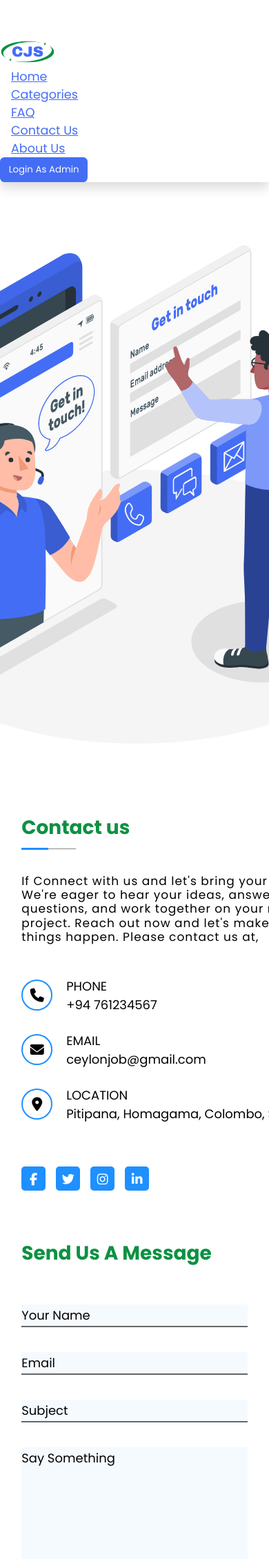
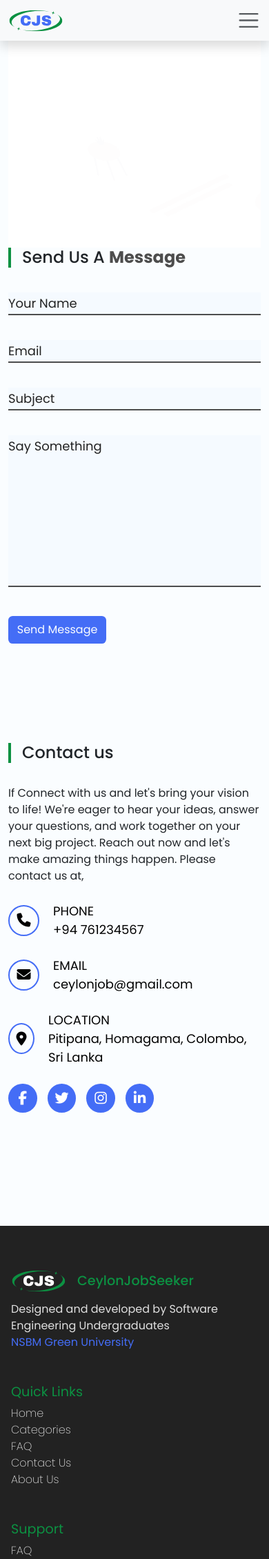
Before and after one commit to LakshanRukantha/CeylonJobSeeker, a PHP site: page /contact.html in a window 390 px wide. Shown: the top 2260 px of the page at 69% size. Run offline with PHP 8.4, Linux system fonts and the light colour scheme; some libraries are stand-ins or nearby versions.

Commit message:
contact page

```diff
--- a/contact.html
+++ b/contact.html
@@ -1,15 +1,24 @@
 <!DOCTYPE html>
 <html>
 <head>
-	<!-- *******  Link To CSS Style Sheet  ******* -->
+
+	<!--                     Bootstrap CSS - CDN               -->
+
+    <link
+      href="https://cdn.jsdelivr.net/npm/bootstrap@5.3.0/dist/css/bootstrap.min.css"
+      rel="stylesheet"
+      integrity="sha384-9ndCyUaIbzAi2FUVXJi0CjmCapSmO7SnpJef0486qhLnuZ2cdeRhO02iuK6FUUVM"
+      crossorigin="anonymous"
+    />
+
+	<!--                    Link To CSS Style Sheet                         -->
+
 	<link rel="stylesheet" href="./styles/contact.css"/>
     <link rel="stylesheet" href="./styles/main.css" />
 
-	<!-- *******  Font Awesome Icons Link  ******* -->
+	<!--                    Font Awesome Icons Link                      -->
+
 	<link rel="stylesheet" href="https://cdnjs.cloudflare.com/ajax/libs/font-awesome/6.1.1/css/all.min.css"/>
-
-	<!-- *******  Link To Goggle Fonts  *******  -->
-	<link href="https://fonts.googleapis.com/css2?family=Poppins:ital,wght@0,100;0,200;0,400;0,500;0,600;0,800;1,900&display=swap" rel="stylesheet">
 
 	<meta name="viewport" content="width=device-width, initial-scale=1.0">
 
@@ -17,13 +26,15 @@
 </head>
 <body>
 
+	<div class="main-wrapper">
 
-	<div class="main-wrapper">
-		<!-- Navbar Start -->
+
+		<!--                           Navbar Start                     -->
+
 		<nav class="navbar navbar-expand-lg fixed-top w-full bg-body-tertiary">
 		  <div class="container-fluid px-lg-4">
-			<a class="navbar-brand" href="index.html"
-			  ><img
+			<a class="navbar-brand" href="index.html">
+			  <img
 				class="img-logo"
 				src="./assets/images/logo.svg"
 				alt="CJS Logo"
@@ -42,15 +53,10 @@
 			<div class="collapse navbar-collapse" id="navbarSupportedContent">
 			  <ul class="navbar-nav mx-auto mb-2 mb-lg-0">
 				<li class="nav-item">
-				  <a
-					class="nav-link active"
-					aria-current="page"
-					href="./index.html"
-					>Home</a
-				  >
+				  <a class="nav-link active" aria-current="page" href="index.html">Home</a>
 				</li>
 				<li class="nav-item">
-				  <a class="nav-link" href="categories.html">Categories</a>
+				  <a class="nav-link" href="categories.php">Categories</a>
 				</li>
 				<li class="nav-item">
 				  <a class="nav-link" href="faq.html">FAQ</a>
@@ -62,106 +68,41 @@
 				  <a class="nav-link" href="about.html">About Us</a>
 				</li>
 			  </ul>
-			  <a href="./admin-login.html"
-				><button class="btn-primary" type="button">
-				  Login As Admin
-				</button></a
-			  >
+			  <button class="btn-primary" type="submit">Login As Admin</button>
 			</div>
 		  </div>
 		</nav>
-		<!-- Navbar End -->
-    <br>
-
-	  <div class="container">
-		<img src="assets\images\contact\contact.gif" alt="Contact GIF" class="responsive-gif">
-	  </div>
 
 
+		<!--                          Navbar End                     -->
 
 
 	<div class="container">
-		<main class="row">
+		<main class="row" name="xxx">
 
-			<!--  *******   Left Section (Column) Starts   *******  -->
+			<!--           Left Section (Column) Starts          -->
 
-			<section class="col left">
+			<section class="col left" name="xxx">
 
-				<!--  *******   Title Starts   *******  -->
+				<div class="gif-container">
+                    <img src="./assets/images/contact/contact.gif" alt="Contact GIF" class="responsive-gif">
+                </div>
+					  <!--  *******   Social Media Ends   *******  -->
 
-				<div class="contactTitle">
-					<h2>Contact us</h2>
-					<p><br>If Connect with us and let's bring your vision to life! We're eager to hear your ideas,
-						answer your questions, and work together on your next big project.
-						 Reach out now and let's make amazing things happen. Please contact us  at,</p>
-				</div>
-
-				<!--  *******   Title Ends   *******  -->
-
-				<!--  *******   Contact Info Starts   *******  -->
-
-				<div class="contactInfo">
-					<div class="iconGroup">
-						<div class="icon">
-							<i class="fa-solid fa-phone"></i>
-						</div>
-						<div class="details">
-							<span>Phone</span>
-							<span>+94 761234567</span>
-						</div>
-					</div>
-
-					<div class="iconGroup">
-						<div class="icon">
-							<i class="fa-solid fa-envelope"></i>
-						</div>
-						<div class="details">
-							<span>Email</span>
-							<span>ceylonjob@gmail.com</span>
-						</div>
-					</div>
-
-					<div class="iconGroup">
-						<div class="icon">
-							<i class="fa-solid fa-location-dot"></i>
-						</div>
-						<div class="details">
-							<span>Location</span>
-							<span>Pitipana, Homagama, Colombo, Sri Lanka</span>
-						</div>
-					</div>
-
-				</div>
-
-				<!--  *******   Contact Info Ends   *******  -->
-
-				<!--  *******   Social Media Starts   *******  -->
-
-				<div class="socialMedia">
-					<a href="#"><i class="fa-brands fa-facebook-f"></i></a>
-					<a href="#"><i class="fa-brands fa-twitter"></i></a>
-					<a href="#"><i class="fa-brands fa-instagram"></i></a>
-					<a href="#"><i class="fa-brands fa-linkedin-in"></i></a>
-				</div>
-
-				<!--  *******   Social Media Ends   *******  -->
-				<br><br>
 			</section>
-
-
 			<!--  *******   Left Section (Column) Ends   *******  -->
 
 			<!--  *******   Right Section (Column) Starts   *******  -->
 
-			<section class="col right">
+			<section class="col right" name="xxx">
 
 				<!--  *******   Form Starts   *******  -->
-				<div class="contactTitle">
-					<h2>Send Us A Message</h2>
+				<div>
+					<h2 class="section-title">Send Us A <span>Message</span></h2>
 				</div>
 
 
-				<form class="messageForm" action="message.php">
+				<form class="messageForm">
 
 					<div class="inputGroup halfWidth">
 						<input type="text" name="" required="required">
@@ -199,7 +140,78 @@
 	</div>
 
 
-<!-- Footer Start -->
+	<div class="container">
+		<main class="row" name="yyy">
+
+			<!--  *******   Left Section (Column) Starts   *******  -->
+         <!--  *******   Title Starts   *******  -->
+			<section class="col left" name="xxx">
+
+    <div>
+        <h2 class="section-title">Contact us</h2>
+        <p><br>If Connect with us and let's bring your vision to life! We're eager to hear your ideas,
+            answer your questions, and work together on your next big project.
+             Reach out now and let's make amazing things happen. Please contact us  at,</p>
+    </div>
+            <!--                     Title Ends                    -->
+
+            <!--                   Contact Info Starts               -->
+
+            <div class="contactInfo">
+                <div class="iconGroup">
+                    <div class="icon">
+                        <i class="fa-solid fa-phone"></i>
+                    </div>
+                    <div class="details">
+                        <span>Phone</span>
+                        <span>+94 761234567</span>
+                    </div>
+                </div>
+
+                <div class="iconGroup">
+                    <div class="icon">
+                        <i class="fa-solid fa-envelope"></i>
+                    </div>
+                    <div class="details">
+                        <span>Email</span>
+                        <span>ceylonjob@gmail.com</span>
+                    </div>
+                </div>
+
+                <div class="iconGroup">
+                    <div class="icon">
+                        <i class="fa-solid fa-location-dot"></i>
+                    </div>
+                    <div class="details">
+                        <span>Location</span>
+                        <span>Pitipana, Homagama, Colombo, Sri Lanka</span>
+                    </div>
+                </div>
+
+            </div>
+
+            <!--                        Contact Info Ends                  -->
+
+            <!--                      Social Media Starts                   -->
+
+            <div class="socialMedia">
+                <a href="#"><i class="fa-brands fa-facebook-f"></i></a>
+                <a href="#"><i class="fa-brands fa-twitter"></i></a>
+                <a href="#"><i class="fa-brands fa-instagram"></i></a>
+                <a href="#"><i class="fa-brands fa-linkedin-in"></i></a>
+            </div>
+
+                  <!--                      Social Media Ends                 -->
+            </section>
+		</main>
+	</div>
+
+
+
+
+
+<!--                    Footer Start                  -->
+
 <footer class="w-100">
 	<div class="footer">
 	  <div class="footer-section flex-grow-1 mb-3">
@@ -285,9 +297,13 @@
 	  <span>Cookies</span>
 	</div>
   </footer>
-  <!-- Footer End -->
+
+  <!--                       Footer End                  -->
+
 </div>
+
 <!-- Popper - CDN -->
+
 <script
   src="https://cdn.jsdelivr.net/npm/@popperjs/core@2.11.8/dist/umd/popper.min.js"
   integrity="sha384-I7E8VVD/ismYTF4hNIPjVp/Zjvgyol6VFvRkX/vR+Vc4jQkC+hVqc2pM8ODewa9r"
--- a/styles/contact.css
+++ b/styles/contact.css
@@ -1,232 +1,181 @@
-@import url("https://fonts.googleapis.com/css2?family=Poppins:wght@100;200;300;400;500;600;700;800;900&display=swap");
-
-:root {
-  --primary-color: #446df6;
-  --secondary-color: #0c9142;
-  --text-primary-color: #222222;
-  --text-secondary-color: #4d4d4d;
-  --text-light-color: #fafdff;
-  --bg-light-blue: #f5faff;
-  --text-light-color-2: #e0e0e0;
-  --bg-shade-blue: #446df620;
-  --shadow-dark: rgba(0, 0, 0, 0.1);
+body{
+	width: 100%;
+	min-height: 100vh;
+	background-color: var(--text-light-color);
 }
 
-* {
-  margin: 0;
-  padding: 0;
-  box-sizing: border-box;
-  /* outline: 1px solid red; */
-  font-family: Poppins, sans-serif;
+                         /* gif */
+ /* gif */
+.gif-container {
+	display: flex;
+	justify-content: center;
+	align-items: center;
+	height: 500px; /* Set the height of the GIF container */
+	overflow: hidden;
+	position: relative;
   }
 
-.main-wrapper {
-  width: 100%;
+  .responsive-gif {
+	width: auto;
 	height: 100%;
-  overflow-x: hidden;
-  margin-top: 4rem;
+	display: block;
+	max-width: 100%; /* Ensure the GIF doesn't exceed its original size */
+	object-fit: cover; /* Scale the GIF to cover the entire container */
   }
 
-.img-logo {
-  width: 80px;
+  /* Media query for responsive adjustments */
+  @media (max-width: 768px) {
+	.gif-container {
+	  height: 300px; /* Adjust the height for mobile screens */
 	}
 
-.divider {
-  width: 100%;
-  height: 2px;
-  background-color: var(--text-light-color-2);
-  margin: 1rem 0;
+	.responsive-gif {
+	  width: 100%; /* Adjust the width for mobile screens */
+	  height: 100%; /* Adjust the height for mobile screens */
+	}
   }
 
-.btn-primary {
-  border: none;
-  outline: none;
-  padding: 0.5rem 0.8rem;
-  border-radius: 0.4rem;
-  color: var(--text-light-color);
-  background-color: var(--primary-color);
-  border-color: var(--primary-color);
-  transition: all 0.3s ease-in-out;
-}
 
-.btn-primary:hover {
-  box-shadow: 0 0.5rem 1rem rgba(0, 0, 0, 0.25);
+
+.btn-primary:active {
+  transform: scale(0.98);
 }
 
 .btn-primary:active {
   transform: scale(0.98);
 }
 
-/* Navbar Styles */
+.container{
+	width: 100%;
+	min-height: 100vh;
+	display: flex;
+	justify-content: center;
+	align-items: center;
 
-.navbar {
-  box-shadow: 0 0.5rem 1rem rgba(0, 0, 0, 0.15);
 }
-
-.navbar-toggler,
-.navbar-toggler:focus {
-  border: none;
-  outline: none;
-  transition: 0.3s transform ease-in-out;
-  box-shadow: none;
-  padding: 0;
+.container .row.xxx{
+	display: flex;
+	justify-content: space-between;
+	width: 100%;
+	max-width: 1100px;
 }
-
-.navbar-toggler:active {
-  transform: scale(0.8);
-}
-
-.navbar-toggler span {
-  height: 2.2rem;
-  width: 2.2rem;
-}
-
-.nav-item .nav-link {
-  color: var(--primary-color);
-  font-weight: 400;
-  margin-right: 1rem;
-  font-size: 1.1rem;
-  padding: 0.5rem 1rem;
-}
-
-.nav-item .nav-link:hover {
-  background-color: var(--bg-shade-blue);
-  border-radius: 0.4rem;
-}
-
-#navbarSupportedContent1 .navbar-nav.mr-auto .nav-item {
-  font-weight: 400;
-}
-
-                                      /* Footer Styles */
-
-footer {
-  width: 100%;
-  background-color: var(--text-primary-color);
-}
-
-.footer {
-  display: flex;
-  max-width: 1140px;
-  margin: 0 auto;
-  padding: 4rem 1rem !important;
-  gap: 2rem;
-  flex-wrap: wrap;
-  justify-content: flex-start;
-}
-
-.footer .footer-section {
-  min-width: 200px;
-  max-width: 350px;
-  color: var(--text-light-color);
-}
-
-.footer .footer-section .brand-text {
-  display: flex;
-  align-items: center;
-  font-size: 1.2rem;
-  justify-content: flex-start;
-  font-weight: 500;
-  gap: 1rem;
-  text-decoration: none;
-  color: var(--secondary-color);
-}
-
-.footer .footer-section.flex-grow-1 h6 {
-  font-weight: 400;
-  font-size: 1.2rem;
-  color: var(--secondary-color);
-}
-
-.footer .footer-section .site-info {
+.row section.col.xxx{
 	display: flex;
 	flex-direction: column;
-  margin-top: 0.8rem;
-  color: var(--text-light-color-2);
 }
+.row section.left.xxx{
 
-.footer .footer-section .site-info a {
-  text-decoration: none;
-  color: var(--primary-color);
-  transition: color 0.2s ease-in-out;
+	flex-basis: 25%;
+	min-width: 500px;
+	margin-right: 50px;
 }
-
-.footer .footer-section a {
-  color: var(--text-light-color);
-}
-
-.footer .footer-section ul {
-  list-style: none;
-  padding-left: 0;
-}
-
-.footer .footer-section ul li a {
-  color: var(--text-light-color-2);
-  font-weight: 200;
-  padding-left: 0;
-  padding: 0.2rem 0;
-  transition: padding-left 0.4s ease-in-out;
-  text-decoration: none;
-}
-
-.footer .footer-section ul li a:hover {
-  position: relative;
-  cursor: pointer;
-  padding-left: 0.5rem;
-}
-
-.social-icon-links {
-  display: flex;
-  gap: 1rem;
-  padding-top: 0.2rem;
-}
-
-.social-icon-links a {
-  text-decoration: none;
-}
-
-.social-icon-links a i {
-  font-size: 1.2rem;
-  transition: color 0.2s ease-in-out;
-}
-
-.social-icon-links a i:hover {
-  color: var(--primary-color);
-}
-
-footer .footer-end {
-  display: flex;
-  padding: 0.5rem 1rem;
-  align-items: center;
-  color: var(--text-light-color-2);
-  justify-content: space-between;
-}
-
-.footer-end {
-  padding-bottom: 1.5rem !important;
+    /* Right side */
+.row section.right.xxx{
+	flex-basis: 60%;
 }
 
 
-                         /* Footer end */
+                         /* Code for the right section (column) */
 
 
-body{
+.row section.right .messageForm{
+	display: flex;
+	justify-content: space-between;
+	flex-wrap: wrap;
+	padding-top: 10px;
+}
+.row section.right .inputGroup{
+	margin: 18px 0px;
+	position: relative;
+}
+.messageForm .halfWidth{
+	flex-basis: 48%;
+}
+.messageForm .fullWidth{
+	flex-basis: 100%;
+}
+.messageForm input, .messageForm textarea{
 	width: 100%;
-	min-height: 100vh;
-	background-color: #ffffff;
+	font-size: 18px;
+	padding: 2px 0px;
+	background-color: var( --bg-light-blue);
+	color: var(--text-secondary-color);
+	border: none;
+	border-bottom: 2px solid var(--text-secondary-color);
+	outline: none;
+}
+.messageForm textarea{
+	resize: none;
+	height: 220px;
+	display: block;
+}
+textarea::-webkit-scrollbar{
+	width: 5px;
+}
+textarea::-webkit-scrollbar-track{
+	background-color: var(--text-primary-color);
+	border-radius: 15px;
+}
+textarea::-webkit-scrollbar-thumb{
+	background-color: var(--primary-color);
+	border-radius: 15px;
+}
+.inputGroup label{
+	position: absolute;
+	left: 0;
+	bottom: 4px;
+	color: var(--text-primary-color);
+	font-size: 18px;
+	transition: 0.4s;
+	pointer-events: none;
+}
+.inputGroup:nth-child(4) label{
+	top: 2px;
+}
+.inputGroup input:focus ~ label, .inputGroup textarea:focus ~ label,
+.inputGroup input:valid ~ label, .inputGroup textarea:valid ~ label
+{
+	transform: translateY(-30px);
+	font-size: 16px;
+}
+.inputGroup button{
+	padding: 8px 16px;
+	font-size: 18px;
+	background-color: var(--primary-color);
+	color: var(--text-light-color);
+	border: 1px solid transparent;
+	border-radius: 25px;
+	outline: none;
+	cursor: pointer;
+	box-shadow: 0px 8px 15px var(--shadow-dark);
+	transition: 0.4s ease-in-out;
 }
 
-                         /* gif */
-.container {
-	position: relative;
-	max-width: 900%; /* Ensure the container is responsive */
+@media(max-width: 1100px){
+	.messageForm .halfWidth{
+		flex-basis: 100%;
+	}
+}
+@media(max-width: 900px){
+	.container .row{
+		flex-wrap: wrap;
+	}
+	.row section.left, .row section.right{
+		flex-basis: 100%;
+		margin: 0px;
+	}
 }
 
-  .responsive-gif {
-	width: 900%;
-	height: auto;
-	display: block; /* Remove extra space below the GIF */
+
+
+.element {
+	margin-top: 4em; /* Adjust the value (4em) to move the element down as needed */
+	/* Add any other styles for the element */
   }
+
+
+
+            /* secont Code for the left section (column) */
 
 
   .container{
@@ -235,63 +184,24 @@ body{
 	display: flex;
 	justify-content: center;
 	align-items: center;
-	padding: 30px 8%;
   }
-.container .row{
+.container .row.yyy{
 	display: flex;
 	justify-content: space-between;
 	width: 100%;
 	max-width: 1100px;
 }
-.row section.col{
+.row section.col.yyy{
 	display: flex;
 	flex-direction: column;
 }
-.row section.left{
+.row section.left.yyy{
 
 	flex-basis: 25%;
 	min-width: 500px;
 	margin-right: 50px;
 }
-.row section.right{
-	flex-basis: 60%;
-}
 
-
-section.left .contactTitle h2{
-	position: relative;
-	font-size: 28px;
-	color: #0c9142;
-	display: inline-block;
-	margin-bottom: 25px;
-}
-
-section.left .contactTitle h2::before{
-	content: '';
-	position: absolute;
-	width: 50%;
-	height: 1px;
-	background-color: #888;
-	top: 120%;
-	left: 0;
-}
-
-section.left .contactTitle h2::after{
-	content: '';
-	position: absolute;
-	width: 25%;
-	height: 3px;
-	background-color: dodgerblue;
-	top: calc(120% - 1px);
-	left: 0;
-}
-section.left .contactTitle p{
-	font-size: 17px;
-	color: #000000;
-	letter-spacing: 1px;
-	line-height: 1.2;
-	padding-bottom: 22px;
-}
 section.left .contactInfo{
 	margin-bottom: 16px;
 }
@@ -303,7 +213,7 @@ section.left .contactInfo{
 .iconGroup .icon{
 	width: 45px;
 	height: 45px;
-	border: 2px solid dodgerblue;
+	border: 2px solid var(--primary-color);
 	border-radius: 50%;
 	margin-right: 20px;
 	position: relative;
@@ -333,131 +243,24 @@ section.left .socialMedia{
 	margin: 22px 0px 20px;
 }
 .socialMedia a{
-	width: 35px;
-	height: 35px;
+    display: flex;
+    align-items: center;
+    justify-content: center;
+	width: 2.6rem;
+	height: 2.6rem;
 	text-decoration: none;
 	text-align: center;
 	margin-right: 15px;
-	border-radius: 5px;
-	background-color: dodgerblue;
+	border-radius: 50%;
+	background-color: var(--primary-color);
 	transition: 0.4s;
 }
 .socialMedia a i{
 	color: #FFFFFF;
-	font-size: 18px;
-	line-height: 35px;
+	font-size: 20px;
 	border: 1px solid transparent;
 	transition-delay: 0.4s;
 }
 .socialMedia a:hover{
-	transform: translateY(-5px);
-	background-color: #2e2e2e;
-	color: dodgerblue;
-	border: 1px solid dodgerblue;
+	transform: rotate(360deg);
 }
-.socialMedia a:hover i{
-	color: dodgerblue;
-}
-
-                         /* Code for the right section (column) */
-
-section.right .contactTitle h2{
-	position: relative;
-	font-size: 28px;
-	color: #0c9142;
-	display: inline-block;
-	margin-bottom: 25px;
-}
-
-.row section.right .messageForm{
-	display: flex;
-	justify-content: space-between;
-	flex-wrap: wrap;
-	padding-top: 10px;
-}
-.row section.right .inputGroup{
-	margin: 18px 0px;
-	position: relative;
-}
-.messageForm .halfWidth{
-	flex-basis: 48%;
-}
-.messageForm .fullWidth{
-	flex-basis: 100%;
-}
-.messageForm input, .messageForm textarea{
-	width: 100%;
-	font-size: 18px;
-	padding: 2px 0px;
-	background-color: #f5faff;
-	color: #4d4d4d;
-	border: none;
-	border-bottom: 2px solid #666;
-	outline: none;
-}
-.messageForm textarea{
-	resize: none;
-	height: 220px;
-	display: block;
-}
-textarea::-webkit-scrollbar{
-	width: 5px;
-}
-textarea::-webkit-scrollbar-track{
-	background-color: #1e1e1e;
-	border-radius: 15px;
-}
-textarea::-webkit-scrollbar-thumb{
-	background-color: dodgerblue;
-	border-radius: 15px;
-}
-.inputGroup label{
-	position: absolute;
-	left: 0;
-	bottom: 4px;
-	color: #000000;
-	font-size: 18px;
-	transition: 0.4s;
-	pointer-events: none;
-}
-.inputGroup:nth-child(4) label{
-	top: 2px;
-}
-.inputGroup input:focus ~ label, .inputGroup textarea:focus ~ label,
-.inputGroup input:valid ~ label, .inputGroup textarea:valid ~ label
-{
-	transform: translateY(-30px);
-	font-size: 16px;
-}
-.inputGroup button{
-	padding: 8px 16px;
-	font-size: 18px;
-	background-color: dodgerblue;
-	color: #FFFFFF;
-	border: 1px solid transparent;
-	border-radius: 25px;
-	outline: none;
-	cursor: pointer;
-	box-shadow: 0px 8px 15px rgba(0, 0, 0, 0.3);
-	transition: 0.4s;
-}
-.inputGroup button:hover{
-	background-color: #2e2e2e;
-	color: dodgerblue;
-	box-shadow: 0px 0px 15px rgba(0, 0, 0, 0.3);
-	border: 1px solid dodgerblue;
-}
-@media(max-width: 1100px){
-	.messageForm .halfWidth{
-		flex-basis: 100%;
-	}
-}
-@media(max-width: 900px){
-	.container .row{
-		flex-wrap: wrap;
-	}
-	.row section.left, .row section.right{
-		flex-basis: 100%;
-		margin: 0px;
-	}
-}
```
Also changed, not shown: assets/images/contact/contact.gif. Lines whose indentation alone changed are shown as unchanged.
